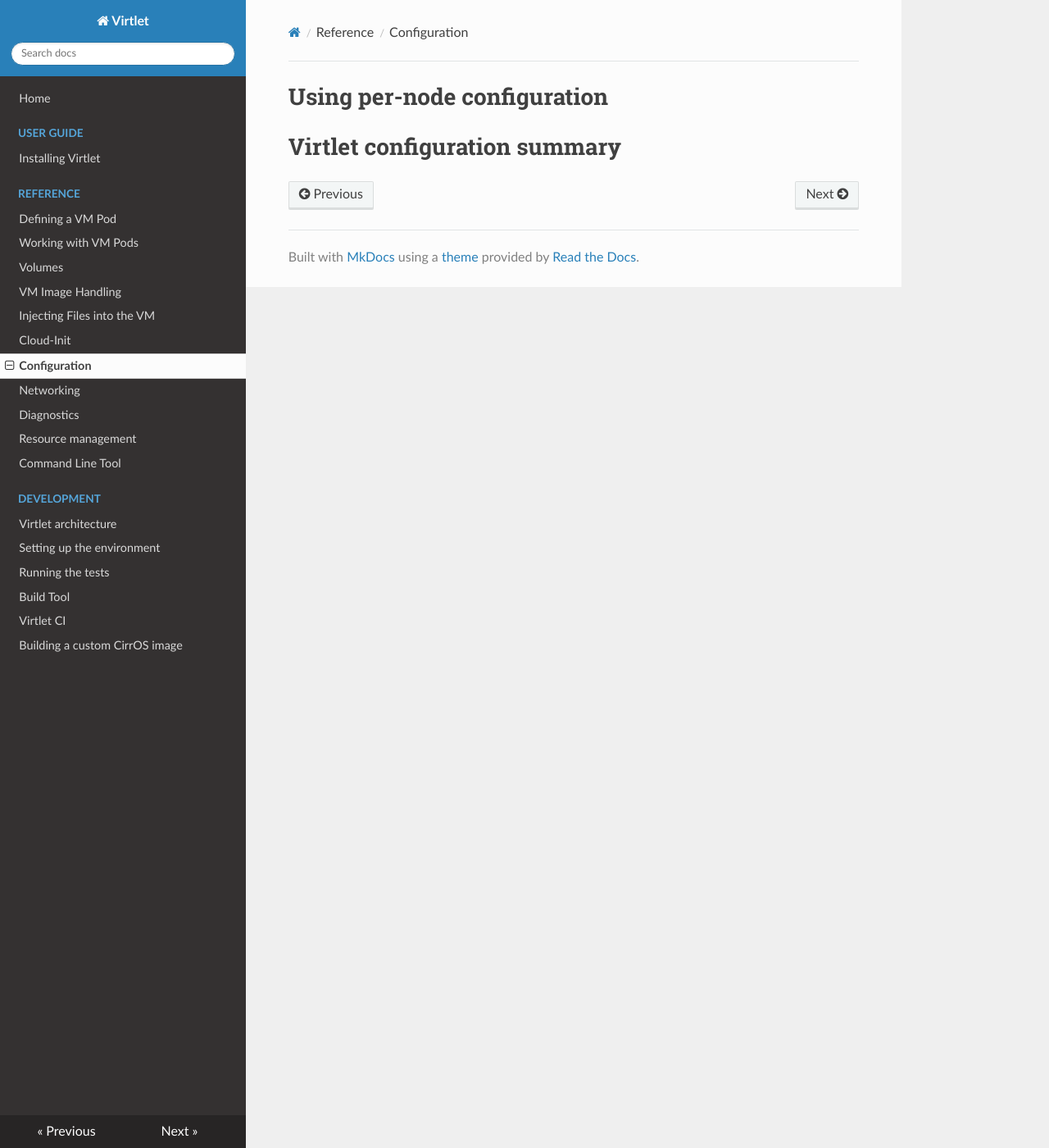
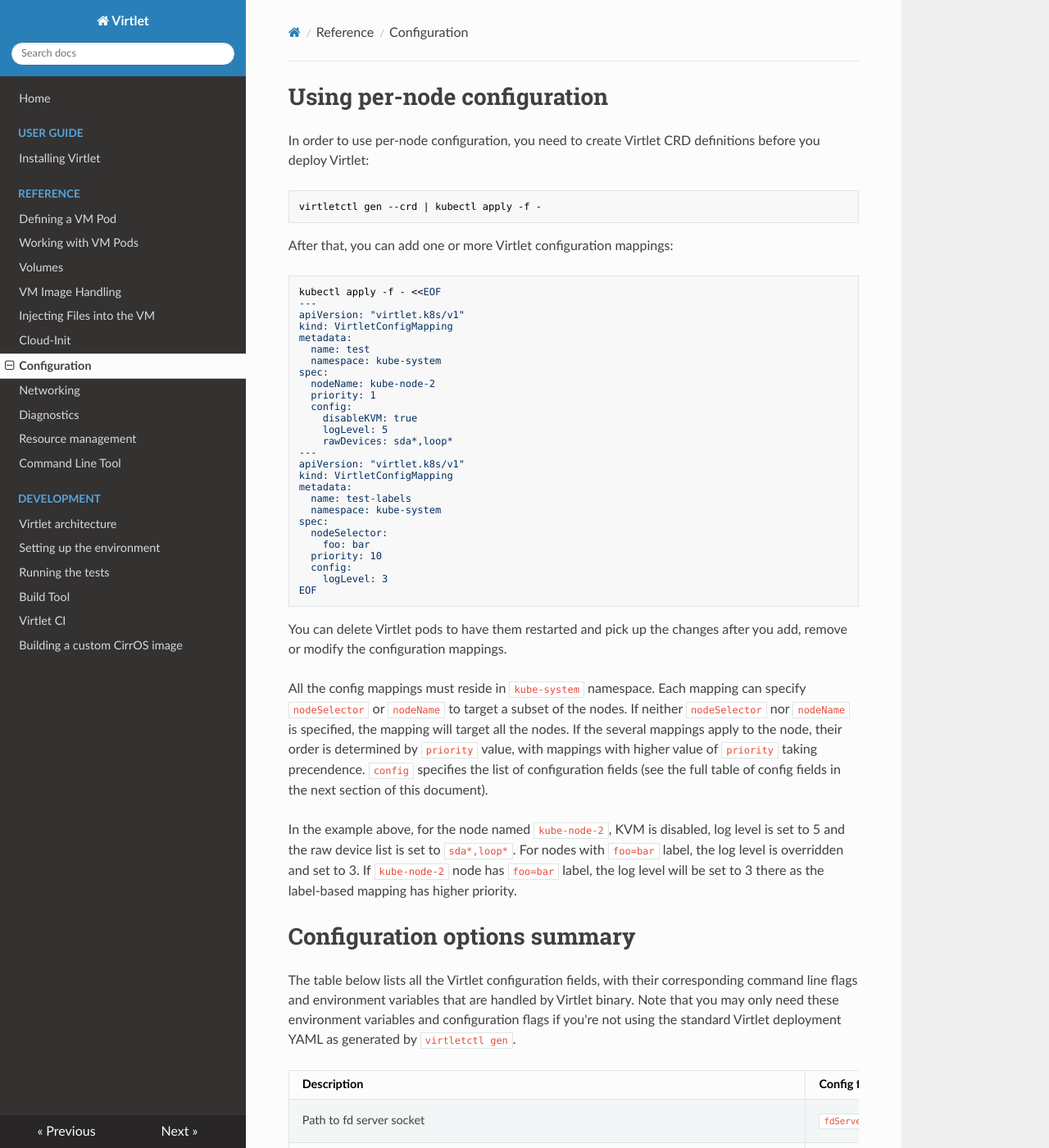
Before and after one commit to Mirantis/virtlet, an MkDocs documentation site: the page built from docs/reference/config.md, in a window 1280 px wide and 1400 px high. Shown: the whole window at 82% size. Built offline with MkDocs 1.6.1, drawn with Linux system fonts in a browser that asks for light colours; nearby versions of some CDN libraries; some of the changed text lies outside the part shown.

Commit message:
Add configuration section

````diff
--- a/docs/reference/config.md
+++ b/docs/reference/config.md
@@ -1,3 +1,101 @@
 # Using per-node configuration
 
-# Virtlet configuration summary
+In order to use per-node configuration, you need to create Virtlet
+CRD definitions before you deploy Virtlet:
+
+```bash
+virtletctl gen --crd | kubectl apply -f -
+```
+
+After that, you can add one or more Virtlet configuration mappings:
+```bash
+kubectl apply -f - <<EOF
+---
+apiVersion: "virtlet.k8s/v1"
+kind: VirtletConfigMapping
+metadata:
+  name: test
+  namespace: kube-system
+spec:
+  nodeName: kube-node-2
+  priority: 1
+  config:
+    disableKVM: true
+    logLevel: 5
+    rawDevices: sda*,loop*
+---
+apiVersion: "virtlet.k8s/v1"
+kind: VirtletConfigMapping
+metadata:
+  name: test-labels
+  namespace: kube-system
+spec:
+  nodeSelector:
+    foo: bar
+  priority: 10
+  config:
+    logLevel: 3
+EOF
+```
+
+You can delete Virtlet pods to have them restarted and pick up the
+changes after you add, remove or modify the configuration mappings.
+
+All the config mappings must reside in `kube-system` namespace.  Each
+mapping can specify `nodeSelector` or `nodeName` to target a subset of
+the nodes. If neither `nodeSelector` nor `nodeName` is specified, the
+mapping will target all the nodes. If the several mappings apply to
+the node, their order is determined by `priority` value, with mappings
+with higher value of `priority` taking precendence. `config` specifies
+the list of configuration fields (see the full table of config fields
+in the next section of this document).
+
+In the example above, for the node named `kube-node-2`, KVM is
+disabled, log level is set to 5 and the raw device list is set to
+`sda*,loop*`.  For nodes with `foo=bar` label, the log level is
+overridden and set to 3.  If `kube-node-2` node has `foo=bar` label,
+the log level will be set to 3 there as the label-based mapping has
+higher priority.
+
+# Configuration options summary
+
+The table below lists all the Virtlet configuration fields, with their
+corresponding command line flags and environment variables that are
+handled by Virtlet binary. Note that you may only need these
+environment variables and configuration flags if you're not using the
+standard Virtlet deployment YAML as generated by `virtletctl gen`.
+
+<!--
+    The part of this file between 'begin' / 'end' comments is updated
+    automatically by build/cmd.sh update-docs
+-->
+<!-- begin -->
+| Description | Config field | Default value | Type | Command line flag / Env |
+| --- | --- | --- | --- | --- |
+| Path to fd server socket | `fdServerSocketPath` | `/var/lib/virtlet/tapfdserver.sock` | string | `--fd-server-socket-path` / `VIRTLET_FD_SERVER_SOCKET_PATH` |
+| Path to the virtlet database | `databasePath` | `/var/lib/virtlet/virtlet.db` | string | `--database-path` / `VIRTLET_DATABASE_PATH` |
+| Image download protocol. Can be https or http | `downloadProtocol` | `https` | string | `--image-download-protocol` / `VIRTLET_DOWNLOAD_PROTOCOL` |
+| Image directory | `imageDir` | `/var/lib/virtlet/images` | string | `--image-dir` / `VIRTLET_IMAGE_DIR` |
+| Image name translation configs directory | `imageTranslationConfigsDir` | `/etc/virtlet/images` | string | `--image-translation-configs-dir` / `VIRTLET_IMAGE_TRANSLATIONS_DIR` |
+| Libvirt connection URI | `libvirtURI` | `qemu:///system` | string | `--libvirt-uri` / `VIRTLET_LIBVIRT_URI` |
+| Comma separated list of raw device glob patterns which VMs can access (without '/dev/' prefix) | `rawDevices` | `loop*` | string | `--raw-devices` / `VIRTLET_RAW_DEVICES` |
+| The path to UNIX domain socket for CRI service to listen on | `criSocketPath` | `/run/virtlet.sock` | string | `--listen` / `VIRTLET_CRI_SOCKET_PATH` |
+| Display logging and the streamer | `disableLogging` | `false` | boolean | `--disable-logging` / `VIRTLET_DISABLE_LOGGING` |
+| Forcibly disable KVM support | `disableKVM` | `false` | boolean | `--disable-kvm` / `VIRTLET_DISABLE_KVM` |
+| Enable SR-IOV support | `enableSriov` | `false` | boolean | `--enable-sriov` / `VIRTLET_SRIOV_SUPPORT` |
+| Path to CNI plugin binaries | `cniPluginDir` | `/opt/cni/bin` | string | `--cni-bin-dir` / `VIRTLET_CNI_PLUGIN_DIR` |
+| Path to the CNI configuration directory | `cniConfigDir` | `/etc/cni/net.d` | string | `--cni-conf-dir` / `VIRTLET_CNI_CONFIG_DIR` |
+| Calico subnet size to use | `calicoSubnetSize` | `24` | integer | `--calico-subnet-size` / `VIRTLET_CALICO_SUBNET` |
+| Enable regexp image name translation | `enableRegexpImageTranslation` | `true` | boolean | `--enable-regexp-image-translation` / `IMAGE_REGEXP_TRANSLATION` |
+| CPU model to use in libvirt domain definition (libvirt's default value will be used if not set) | `cpuModel` |  | string | `--cpu-model` / `VIRTLET_CPU_MODEL` |
+| configurable port to the virtlet server | `streamPort` | `10010` | integer | `--stream-port` / `VIRTLET_STREAM_PORT` |
+| Log level to use | `logLevel` | `1` | integer | `--v` / `VIRTLET_LOGLEVEL` |
+<!-- end -->
+
+Only the following config fields mentioned in this table can be used
+with standard Virtlet deployment YAML: `downloadProtocol`,
+`rawDevices`, `disableKVM`, `enableSriov`, `calicoSubnetSize`,
+`enableRegexpImageTranslation`, `cpuModel` and `logLevel`. Other options
+may need adjusting the YAML to change the paths of volume
+mounts. `disableLogging` option is intended for debugging purposes
+only.
````
